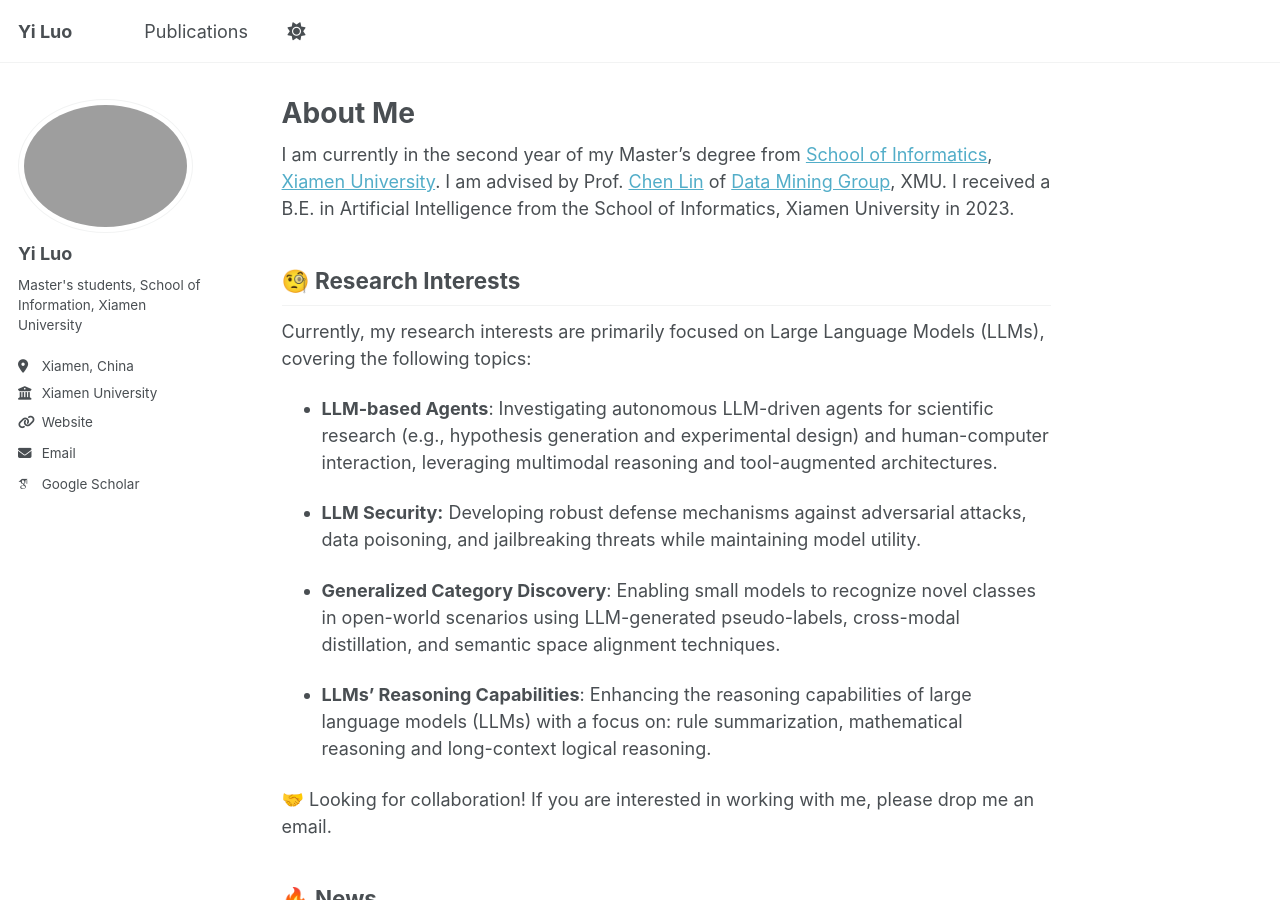
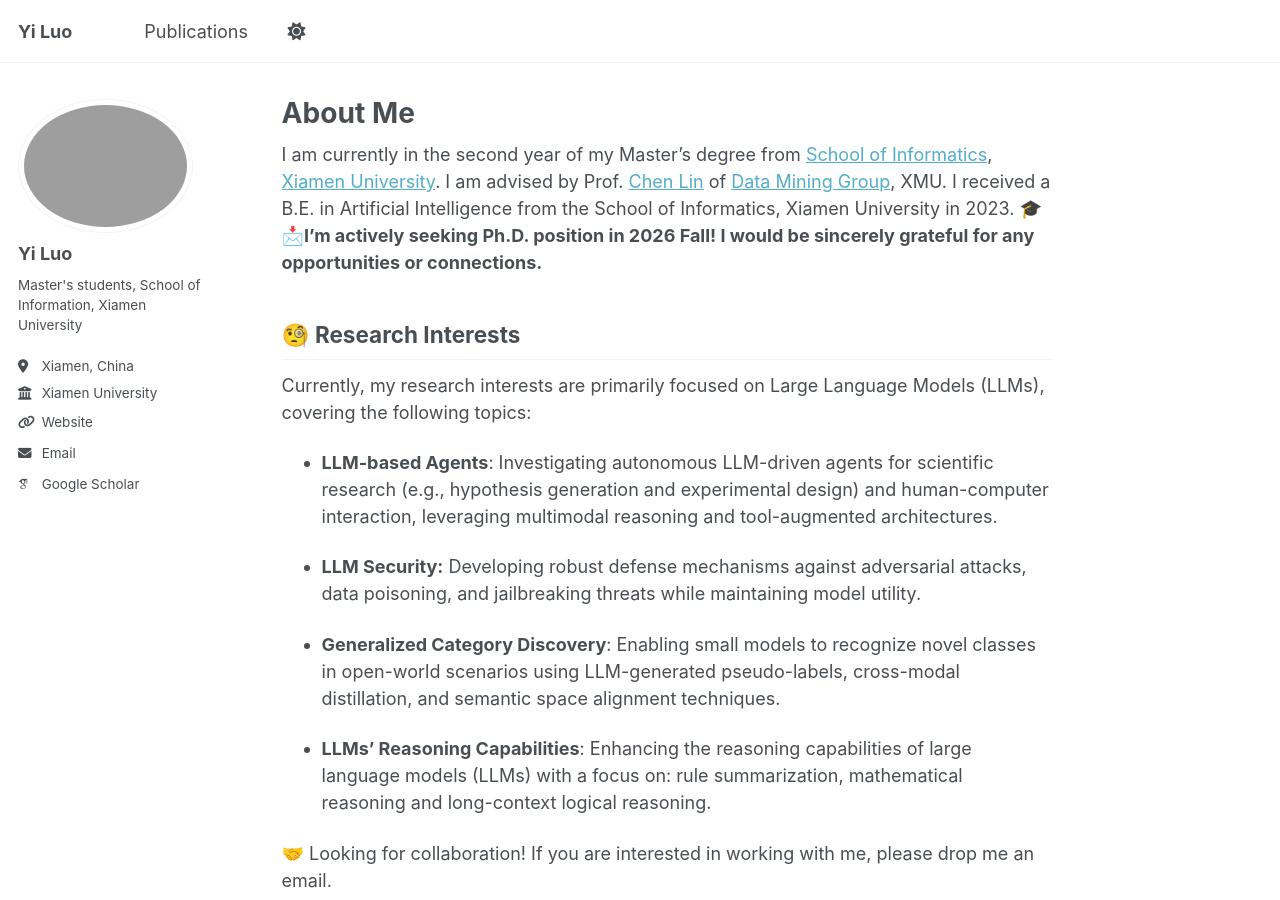
Before and after one commit to YiLuo59/YiLuo59.github.io, a Jekyll site: the page built from _pages/about.md, in a window 1280 px wide and 900 px high. Built offline with Jekyll 4.4.1, drawn with Linux system fonts in a browser that asks for light colours; some web fonts are replaced.

Commit message:
Update about.md

```diff
--- a/_pages/about.md
+++ b/_pages/about.md
@@ -8,6 +8,7 @@ redirect_from:
 ---
 
 I am currently in the second year of my Master's degree from [School of Informatics](https://informatics.xmu.edu.cn/), [Xiamen University](https://www.xmu.edu.cn/). I am advised by Prof. [Chen Lin](https://scholar.google.com/citations?user=z1l2JSMAAAAJ) of [Data Mining Group](https://xmudm.github.io/), XMU. I received a B.E. in Artificial Intelligence from the School of Informatics, Xiamen University in 2023.
+**🎓📩I’m actively seeking Ph.D. position in 2026 Fall! I would be sincerely grateful for any opportunities or connections.**
 
 ## 🧐 Research Interests
 
```
